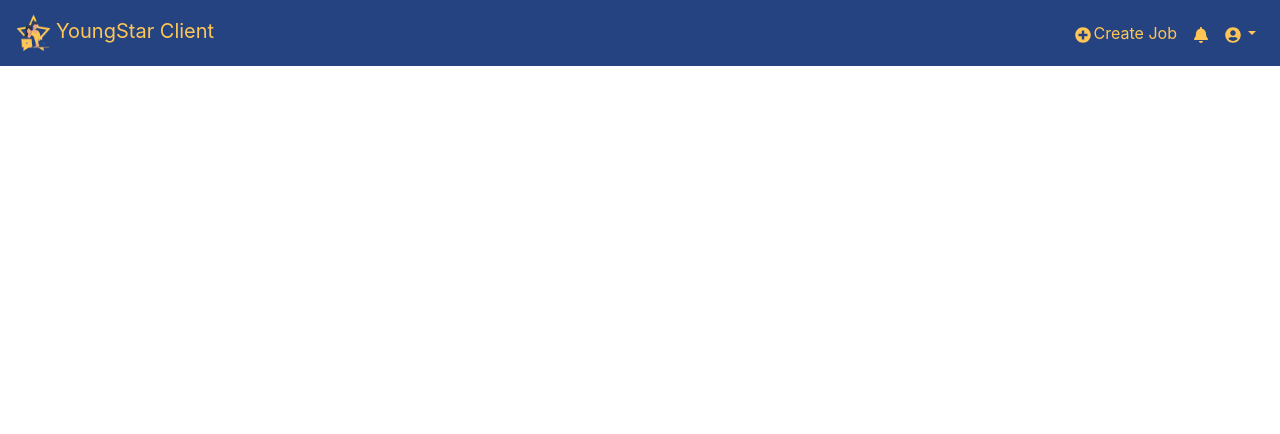
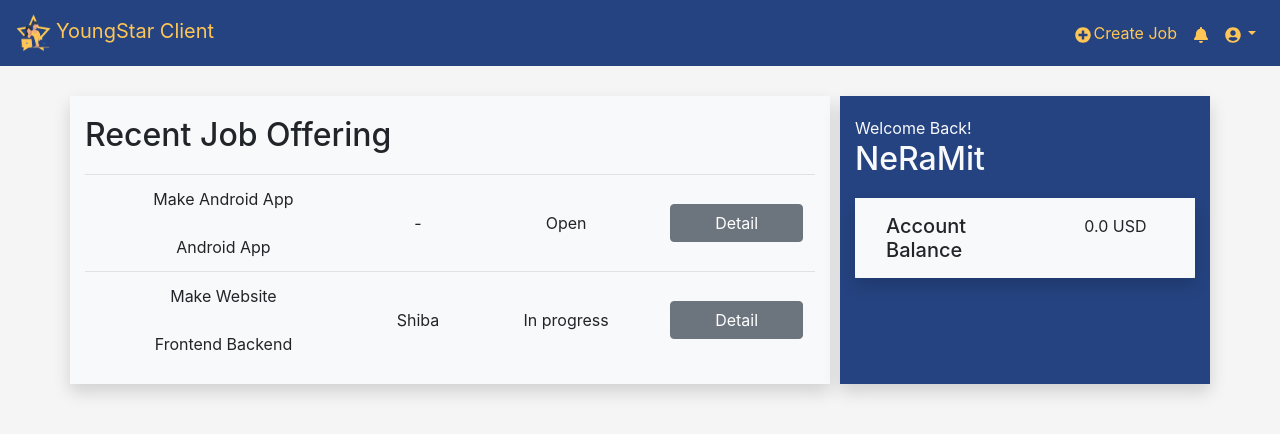
Before and after one commit to 2110423-2019-2/sec2_ShibaInu_front_end, a React (Create React App) app: page / in a window 1280 px wide. Shown: the top 434 px of the page. Built offline with nearby package versions, Linux system fonts and the light colour scheme.

Commit message:
Draft Client Home

```diff
--- a/src/HomeClient.css
+++ b/src/HomeClient.css
@@ -1,25 +1,16 @@
-.recent-job-segment {
-  width: 700px;
-  padding: 10px;
-  border-style: 10px solid black;
-  border-radius: 20px;
-  background-color: #c5c5c5;
+html, body, .main-background {
+  background-color: #F5F5F5;
 }
-.recent-job-table {
-  padding-left: auto;
-  padding-right: auto;
+#homeclient-box {
+  margin-top: 30px;
 }
-.recent-job-box {
-  float: left;
-  width: 33.33%;
-  height: auto;
+#recentjob-topic, #balance-topic {
+  margin-top: 20px;
+  margin-bottom: 20px;
 }
-td {
-    border-bottom: 1px solid rgb(0, 0, 0);
-    padding: 10px;
-    padding-left: 30px;
-    padding-right: 30px;
-  }
-tr:hover {
-  background-color: #f5f5f5;
+.balance-box {
+  margin-left: 10px;
 }
+.background-blue {
+  background-color: #254380;
+}
--- a/src/HomeClient.js
+++ b/src/HomeClient.js
@@ -1,46 +1,81 @@
 import React from 'react';
 import NavBar from './NavBar';
 import './HomeClient.css';
+import { Container, Row, Col, Table } from 'react-bootstrap';
 
 class HomeClient extends React.Component {
 
     constructor(props){
         super(props);
         this.state={
+            username:"NeRaMit",
+            balance:"0.0",
             jobList:[{
                 id: "00001",
                 name: "Make Android App",
                 type: "Android App",
                 freelancerID: "123456789",
-                freelancerName: "NeRaMit",
+                freelancerName: "-",
                 status: "Open",
+            },{
+                id: "00002",
+                name: "Make Website",
+                type: "Frontend Backend",
+                freelancerID: "55555555",
+                freelancerName: "Shiba",
+                status: "In progress",
             }]
         };
     }
 
     render(){
+        var recentJob = this.state.jobList.map((job,index)=>
+            <tr key={index} className="text-center">
+                <td className="align-middle">
+                    {job.name}<br/><br/>
+                    {job.type}
+                </td>
+                <td className="align-middle">{job.freelancerName}</td>
+                <td className="align-middle">{job.status}</td>
+                <td className="align-middle"><button type="button" className="btn btn-secondary btn-block">Detail</button></td>
+            </tr>
+        );
         return(
-            <div>
+            <div className="main-background">
                 <NavBar />
-
+                <Container id="homeclient-box">
+                    <Row>
+                        <Col className="bg-light shadow" xs={8}>
+                            <h2 id="recentjob-topic">Recent Job Offering</h2>
+                            <Table responsive>
+                                <tbody>
+                                    {recentJob}
+                                </tbody>
+                            </Table>
+                        </Col>
+                        <Col className="shadow balance-box background-blue">
+                            <div id="balance-topic" className="text-light">
+                                <p className="mb-0">Welcome Back!</p>
+                                <h2 className="mb-0">{this.state.username}</h2>
+                            </div>
+                            <div className="bg-light">
+                                <Container>
+                                    <Row className="rounded shadow">
+                                        <Col xs={7}>
+                                            <h5 className="mb-0 p-3">Account Balance</h5>
+                                        </Col>
+                                        <Col>
+                                            <p className="mb-0 p-3">{this.state.balance} USD</p>
+                                        </Col>
+                                    </Row>
+                                </Container>
+                            </div>
+                        </Col>
+                    </Row>
+                </Container>
             </div>
         );
     }
 }
 
 export default HomeClient;
-/*<div className="card w-50 p-3 rounded-lg">
-                    <h1>Recent Job Offering</h1>
-                    <div className="card-body">
-                        <table className="centered">
-                            <tbody>
-                                <tr>
-                                    <td>{this.state.jobList[0].name}</td>
-                                    <td>{this.state.jobList[0].freelancerName}</td>
-                                    <td>{this.state.jobList[0].status}</td>
-                                    <td><button>Detail</button></td>
-                                </tr>
-                            </tbody>
-                        </table>
-                    </div>
-                </div> */
```
